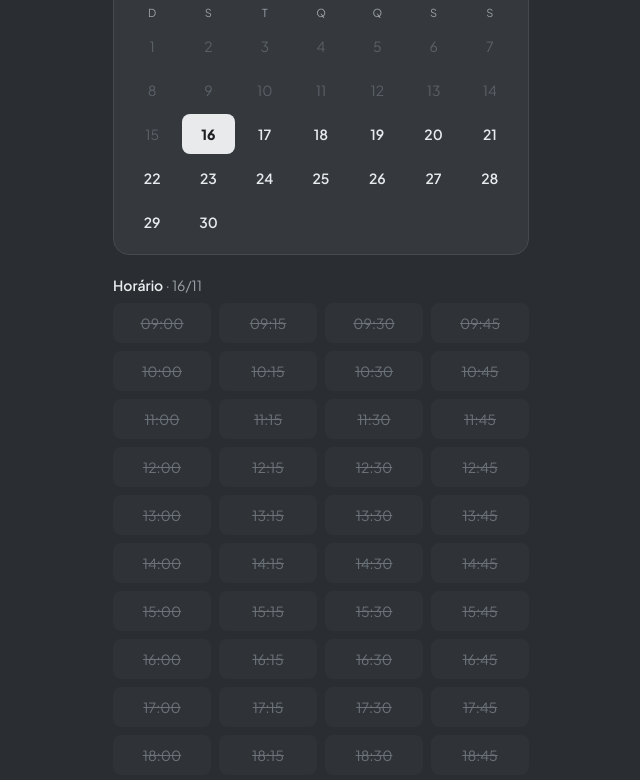
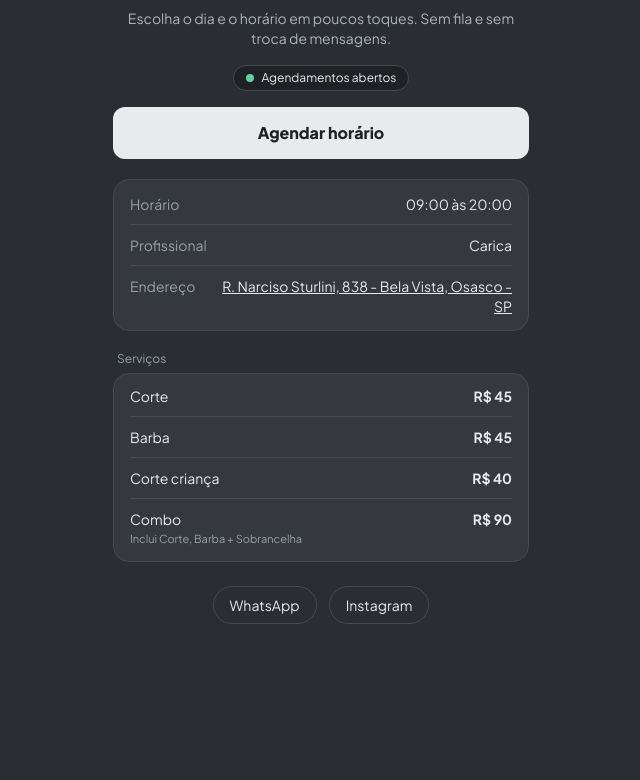
Before and after one commit to ostecnicosdebolso-cpu/tecnicos-de-bolso, a plain HTML site: page index.html in a window 1280 px wide. Shown: the part 241-1021 px from the top of the page, without its empty margins (319-959 px from the left). After the commit the page ends 929 px from the top, so only its background shows below. Drawn offline with nearby package versions, Linux system fonts and the light colour scheme.

Commit message:
Update index.html

```diff
--- a/index.html
+++ b/index.html
@@ -39,13 +39,9 @@
 
   <!-- CLIENTE -->
   <section id="tab-cliente" class="space-y-5">
-    <div>
-      <h1 class="text-2xl font-extrabold leading-tight">Carica Barber Shop</h1>
-      <p class="text-xs text-[#9aa1a8] mt-0.5">Técnicos de Bolso · <span class="ver"></span></p>
-    </div>
 
-    <div id="aviso" class="hidden bg-[#4a2a2e] border border-[#7a3a41] text-[#f3c9cd] rounded-xl p-3 text-sm text-center"></div>
-
+    <!-- INÍCIO -->
+    <div id="home" class="space-y-5">
       <div id="comprovante" class="hidden bg-[#35393e] border border-[#454a50] rounded-2xl p-4 space-y-2">
         <div class="flex items-center justify-between gap-2">
           <span id="selo" class="text-xs font-bold text-[#8fd3ae]">Agendamento confirmado</span>
@@ -58,6 +54,44 @@
         </div>
         <button data-act="novo" class="text-xs underline text-[#aeb4ba]">Fazer novo agendamento</button>
       </div>
+
+      <div class="text-center pt-2">
+        <div class="w-14 h-14 rounded-full bg-[#35393e] border border-[#454a50] mx-auto mb-3 flex items-center justify-center text-[#e8eaec]">
+          <svg viewBox="0 0 24 24" width="26" height="26" fill="none" stroke="currentColor" stroke-width="2" stroke-linecap="round" stroke-linejoin="round" aria-hidden="true"><circle cx="6" cy="6" r="3"/><path d="M8.12 8.12 12 12"/><path d="M20 4 8.12 15.88"/><circle cx="6" cy="18" r="3"/><path d="M14.8 14.8 20 20"/></svg>
+        </div>
+        <h1 class="text-2xl font-extrabold leading-tight">Carica Barber Shop</h1>
+        <p class="text-xs text-[#9aa1a8] mt-0.5">Técnicos de Bolso · <span class="ver"></span></p>
+        <p class="text-sm text-[#aeb4ba] mt-4 mb-4">Escolha o dia e o horário em poucos toques. Sem fila e sem troca de mensagens.</p>
+        <div class="inline-flex items-center gap-2 bg-[#1f2225] border border-[#454a50] rounded-full px-3 py-1 text-xs mb-4">
+          <span id="statusDot" class="w-2 h-2 rounded-full bg-[#5fd39a]"></span><span id="statusTxt">Agendamentos abertos</span>
+        </div>
+        <button id="btnAgendar" data-act="agendar" class="w-full bg-[#e8eaec] text-[#1f2225] font-extrabold rounded-xl py-3.5 active:scale-[.99] transition">Agendar horário</button>
+      </div>
+
+      <div class="bg-[#35393e] border border-[#454a50] rounded-2xl px-4 py-1 divide-y divide-[#454a50] text-sm">
+        <div class="flex justify-between gap-4 py-2.5"><span class="text-[#9aa1a8]">Horário</span><span id="infoHorario"></span></div>
+        <div class="flex justify-between gap-4 py-2.5"><span class="text-[#9aa1a8]">Profissional</span><span id="infoProf"></span></div>
+        <div class="flex justify-between gap-4 py-2.5"><span class="text-[#9aa1a8]">Endereço</span><a id="linkMapa" href="#" target="_blank" rel="noopener" class="text-right underline"></a></div>
+      </div>
+
+      <div>
+        <p class="text-xs text-[#9aa1a8] mb-1.5 ml-1">Serviços</p>
+        <div id="homeServicos" class="bg-[#35393e] border border-[#454a50] rounded-2xl px-4 py-0.5 divide-y divide-[#454a50]"></div>
+      </div>
+
+      <div class="flex justify-center gap-3 pt-1">
+        <a id="linkZapContato" href="#" target="_blank" rel="noopener" class="px-4 py-2 rounded-full border border-[#454a50] text-sm">WhatsApp</a>
+        <a id="linkInsta" href="#" target="_blank" rel="noopener" class="px-4 py-2 rounded-full border border-[#454a50] text-sm">Instagram</a>
+      </div>
+    </div>
+
+    <!-- AGENDAR -->
+    <div id="agendar" class="hidden space-y-5">
+      <div class="flex items-center gap-3">
+        <button data-act="inicio" class="text-sm text-[#aeb4ba] underline">‹ Início</button>
+        <h2 class="font-extrabold text-xl">Agendar horário</h2>
+      </div>
+      <div id="aviso" class="hidden bg-[#4a2a2e] border border-[#7a3a41] text-[#f3c9cd] rounded-xl p-3 text-sm text-center"></div>
 
     <form id="form">
       <fieldset id="fs" class="space-y-5">
@@ -101,6 +135,7 @@
         <button class="w-full bg-[#e8eaec] text-[#1f2225] font-extrabold rounded-xl py-3.5 active:scale-[.99] transition">Agendar</button>
       </fieldset>
     </form>
+    </div>
   </section>
 
   <!-- BARBEARIA -->
@@ -168,7 +203,7 @@
 
 <script type="module">
 /* ========= CONFIGURAÇÃO ========= */
-const VERSAO = "v1.4";                         // some 0.1 a cada alteração publicada (v1.5, v1.6...)
+const VERSAO = "v1.5";                         // some 0.1 a cada alteração publicada (v1.6, v1.7...)
 const firebaseConfig = {
   apiKey: "AIzaSyBfGd4a0_b3soNJTxL1FCa8JAMLxIxJyYg",
   authDomain: "tecnicos-de-bolso-c3417.firebaseapp.com",
@@ -179,6 +214,10 @@ const firebaseConfig = {
 };
 const SALAO = "carica";                        // documento: saloes/carica
 const WHATSAPP_BARBEARIA = "5511991655249";    // quem recebe o aviso: 55 + DDD + número, só dígitos
+const ENDERECO = "R. Narciso Sturlini, 838 - Bela Vista, Osasco - SP";
+const MAPS_URL = "https://www.google.com/maps/place/carica+barbershop/data=!4m2!3m1!1s0x94ce511a6ba39beb:0x5b636f79148e662b?sa=X&ved=1t:242&ictx=111";
+const INSTAGRAM = "caricabarbershop";
+const WHATSAPP_CONTATO = "5511958073012";      // número exibido na tela inicial (contato)
 const SENHAS = { barbearia: "1234", admin: "master123" };
 const PROFISSIONAIS = ["Carica"];
 const SERVICOS = [
@@ -325,6 +364,19 @@ function desenharCalendario() {
   }
   $("#calendario").innerHTML = cel;
 }
+function desenharHome() {
+  $("#infoHorario").textContent = `${INICIO} às ${FIM}`;
+  $("#infoProf").textContent = PROFISSIONAIS.join(", ");
+  $("#linkMapa").textContent = ENDERECO; $("#linkMapa").href = MAPS_URL;
+  $("#linkZapContato").href = `https://wa.me/${WHATSAPP_CONTATO}`;
+  $("#linkInsta").href = `https://www.instagram.com/${INSTAGRAM}/`;
+  $("#homeServicos").innerHTML = SERVICOS.map(s => `<div class="flex justify-between gap-3 py-2.5 text-sm"><span>${esc(s.nome)}${s.nota ? `<span class="block text-[11px] text-[#9aa1a8]">${esc(s.nota)}</span>` : ""}</span><span class="font-bold">${brl(s.preco)}</span></div>`).join("");
+}
+function mostrarTela(v) {
+  $("#home").classList.toggle("hidden", v !== "home");
+  $("#agendar").classList.toggle("hidden", v !== "agendar");
+  window.scrollTo({ top: 0 });
+}
 function desenharServicos() {
   $("#servicos").innerHTML = SERVICOS.map((s, i) => `<button type="button" data-serv="${i}" class="w-full flex items-center justify-between gap-3 px-3.5 py-3 text-left ${i === servSel ? "bg-[#454a50]" : "bg-[#35393e]"}"><span><span class="text-sm font-semibold">${esc(s.nome)}</span>${s.nota ? `<span class="block text-[11px] text-[#9aa1a8]">${esc(s.nota)}</span>` : ""}</span><span class="text-sm font-bold">${brl(s.preco)}</span></button>`).join("");
 }
@@ -340,7 +392,15 @@ function desenharHoras() {
   $("#semHoras").classList.toggle("hidden", SLOTS.some(livre));
 }
 function desenharEstado() {
-  // Cliente
+  // Cliente: início
+  const fechado = indisponivel();
+  $("#statusDot").className = "w-2 h-2 rounded-full " + (fechado ? "bg-[#e0707a]" : "bg-[#5fd39a]");
+  $("#statusTxt").textContent = fechado ? "Agendamentos fechados" : "Agendamentos abertos";
+  const ba = $("#btnAgendar");
+  ba.disabled = fechado;
+  ba.textContent = fechado ? "Agendamentos indisponíveis" : "Agendar horário";
+  ba.className = "w-full font-extrabold rounded-xl py-3.5 transition " + (fechado ? "bg-[#454a50] text-[#9aa1a8]" : "bg-[#e8eaec] text-[#1f2225] active:scale-[.99]");
+  // Cliente: agendamento
   const av = $("#aviso");
   av.classList.toggle("hidden", !indisponivel());
   av.textContent = sistemaTravado ? "Os agendamentos estão temporariamente indisponíveis." : "A barbearia não está recebendo agendamentos no momento.";
@@ -389,7 +449,9 @@ document.addEventListener("click", async e => {
   if (d.hora) { horaSel = d.hora; desenharHoras(); }
   if (d.serv) { servSel = +d.serv; desenharServicos(); }
   if (d.act === "fechar") $("#modal").classList.add("hidden");
-  if (d.act === "novo") { try { localStorage.removeItem("tdb_comprovante"); } catch {} if (unsubMeu) unsubMeu(); $("#comprovante").classList.add("hidden"); }
+  if (d.act === "agendar" && !indisponivel()) mostrarTela("agendar");
+  if (d.act === "inicio") mostrarTela("home");
+  if (d.act === "novo") { try { localStorage.removeItem("tdb_comprovante"); } catch {} if (unsubMeu) unsubMeu(); $("#comprovante").classList.add("hidden"); if (!indisponivel()) mostrarTela("agendar"); }
   if (d.act === "login") {
     const box = document.querySelector(`[data-login="${d.role}"]`), campo = box.querySelector("[data-pass]");
     if (campo.value === SENHAS[d.role]) {
@@ -435,7 +497,7 @@ $("#form").addEventListener("submit", async e => {
     await Promise.race([gravar(o), new Promise((_, rej) => setTimeout(() => rej(new Error("timeout")), 12000))]);
     const c = { chave: o.chave, protocolo, servico: o.servico, profissional: prof, data: diaSel, horario: o.horario, nome: o.nome, telefone: o.telefone };
     try { localStorage.setItem("tdb_comprovante", JSON.stringify(c)); } catch {}
-    acompanharMeu(c); horaSel = null; desenharHoras(); window.scrollTo({ top: 0, behavior: "smooth" });
+    acompanharMeu(c); horaSel = null; desenharHoras(); mostrarTela("home");
   } catch (err) {
     console.error(err);
     aviso(err.message === "ocupado" ? "Horário Indisponível"
@@ -450,7 +512,7 @@ $("#form").addEventListener("submit", async e => {
 document.querySelectorAll(".ver").forEach(el => el.textContent = VERSAO);
 $("#prof").innerHTML = PROFISSIONAIS.map(p => `<option>${esc(p)}</option>`).join("");
 $("#dataAgenda").value = hojeISO(); $("#dataAdmin").value = hojeISO();
-desenharCalendario(); desenharServicos(); desenharEstado(); aba("cliente");
+desenharHome(); desenharCalendario(); desenharServicos(); desenharEstado(); aba("cliente");
 { const c = lerComprovante(); if (c && c.protocolo) mostrarComprovante(c, false); }
 iniciar();
 </script>
```
Lines whose indentation alone changed are shown as unchanged.
